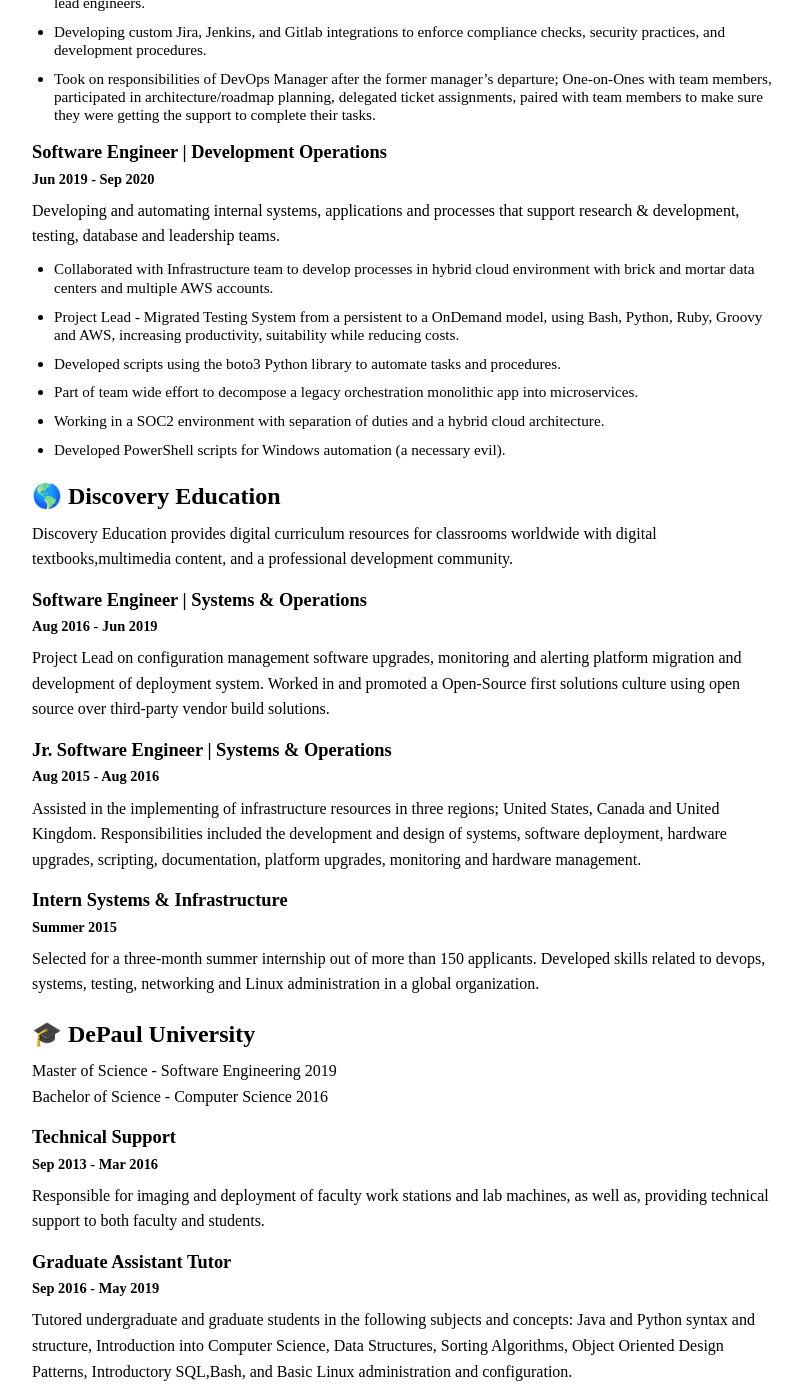
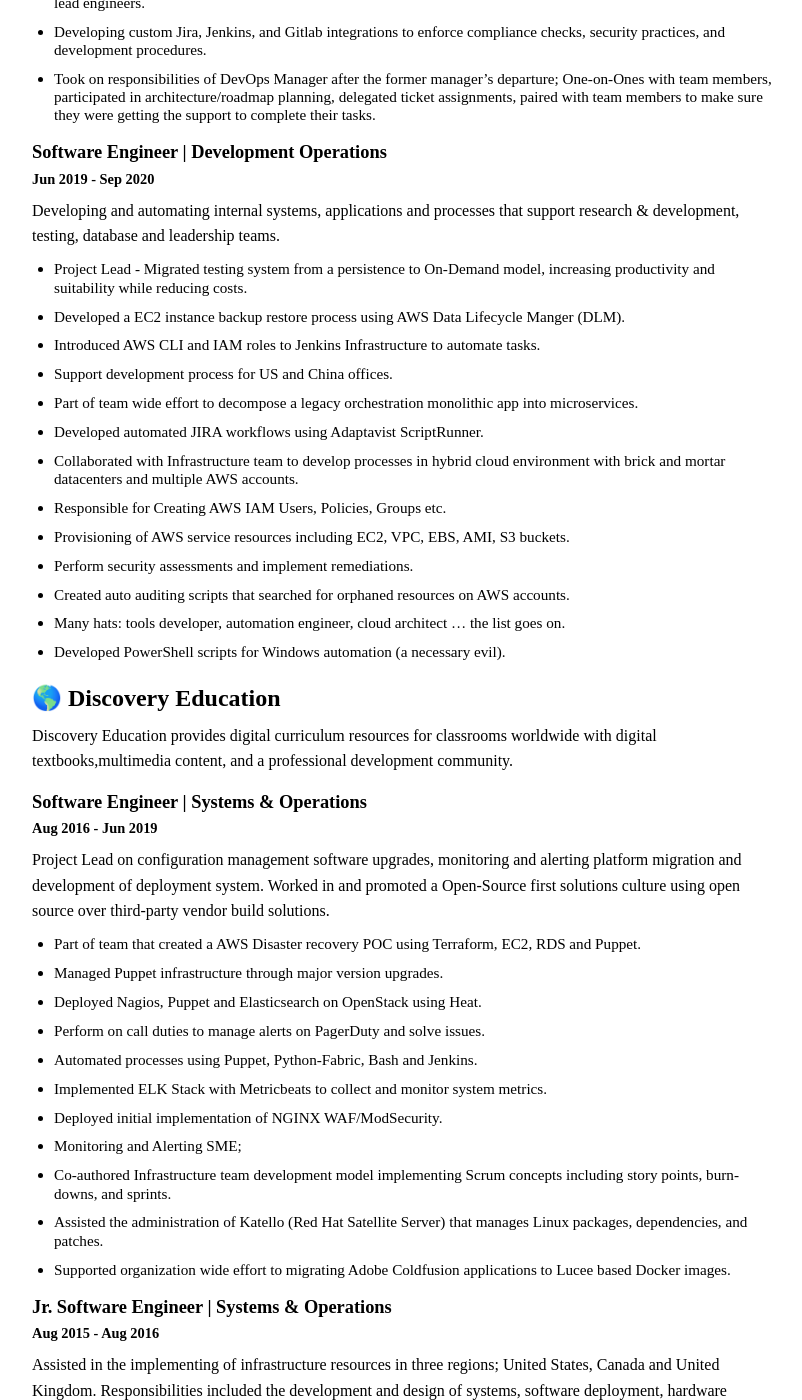
Before and after one commit to nickstanley574/nickstanley574.github.io, a Jekyll site: the page built from resume.md, in a window 1280 px wide and 1400 px high, scrolled down 301 px. Shown: the whole window, without its empty margins (238-1040 px from the left). Built offline with Jekyll 4.4.1, drawn with Linux system fonts in a browser that asks for light colours; some of the changed text lies outside the part shown.

Commit message:
update resume

```diff
--- a/resume.md
+++ b/resume.md
@@ -21,11 +21,19 @@
 #### Jun 2019 - Sep 2020
 Developing and automating internal systems, applications and processes that support research & development, testing, database and leadership teams.
 
-* Collaborated with Infrastructure team to develop processes in hybrid cloud environment with brick and mortar data centers and multiple AWS accounts.
-* Project Lead - Migrated Testing System from a persistent to a OnDemand model, using Bash, Python, Ruby, Groovy and AWS, increasing productivity, suitability while reducing costs.
-* Developed scripts using the boto3 Python library to automate tasks and procedures.
+
+* Project Lead - Migrated testing system from a persistence to On-Demand model, increasing productivity and suitability while reducing costs.
+* Developed a EC2 instance backup restore process using AWS Data Lifecycle Manger (DLM).
+* Introduced AWS CLI and IAM roles to Jenkins Infrastructure to automate tasks.
+* Support development process for US and China offices.
 * Part of team wide effort to decompose a legacy orchestration monolithic app into microservices.
-* Working in a SOC2 environment with separation of duties and a hybrid cloud architecture.
+* Developed automated JIRA workflows using Adaptavist ScriptRunner.
+* Collaborated with Infrastructure team to develop processes in hybrid cloud environment with brick and mortar datacenters and multiple AWS accounts.
+* Responsible for Creating AWS IAM Users, Policies, Groups etc.
+* Provisioning of AWS service resources including EC2, VPC, EBS, AMI, S3 buckets.
+* Perform security assessments and implement remediations.
+* Created auto auditing scripts that searched for orphaned resources on AWS accounts.
+* Many hats: tools developer, automation engineer, cloud architect ... the list goes on.
 * Developed PowerShell scripts for Windows automation (a necessary evil).
 
 ## 🌎 Discovery Education
@@ -35,13 +43,38 @@
 #### Aug 2016 - Jun 2019
 Project Lead on configuration management software upgrades, monitoring and alerting platform migration and development of deployment system. Worked in and promoted a Open-Source first solutions culture using open source over third-party vendor build solutions.
 
+* Part of team that created a AWS Disaster recovery POC using Terraform, EC2, RDS and Puppet.
+* Managed Puppet infrastructure through major version upgrades.
+* Deployed Nagios, Puppet and Elasticsearch on OpenStack using Heat.
+* Perform on call duties to manage alerts on PagerDuty and solve issues.
+* Automated processes using Puppet, Python-Fabric, Bash and Jenkins.
+* Implemented ELK Stack with Metricbeats to collect and monitor system metrics.
+* Deployed initial implementation of NGINX WAF/ModSecurity.
+* Monitoring and Alerting SME;
+* Co-authored Infrastructure team development model implementing Scrum concepts including story points, burn-downs, and sprints.
+* Assisted the administration of Katello (Red Hat Satellite Server) that manages Linux packages, dependencies, and patches.
+* Supported organization wide effort to migrating Adobe Coldfusion applications to Lucee based Docker images.
+
 ### Jr. Software Engineer | Systems & Operations
 #### Aug 2015 - Aug 2016
 Assisted in the implementing of infrastructure resources in three regions; United States, Canada and United Kingdom. Responsibilities included the development and design of systems, software deployment, hardware upgrades, scripting, documentation, platform upgrades, monitoring and hardware management.
 
+* Migrated Gluster volumes to AWS S3 using AWS Snowball.
+* Maintained the SDLCs for Coldfusion/Lucee, Meteor, and Flask web applications.
+* Redesigned and deployed Nagios implementation using Puppet.
+* Configured the intrusion prevention software Fail2Ban to prevent brute force attacks.
+* Supported the org’s content publishing pipeline using S3, Handbrake, Gluster, and Cyberduck.
+* Analyzed and resolved merge conflicts in Git and SVN.
+
 ### Intern Systems & Infrastructure
 #### Summer 2015
 Selected for a three-month summer internship out of more than 150 applicants. Developed skills related to devops, systems, testing, networking and Linux administration in a global organization.
+
+* Installed, upgraded, and configured CentOS 6.x, and 7.x nodes.
+* Developed Puppet modules and downloaded pre-written modules from Puppet Forge.
+* General Linux administration on 500+ nodes in three geographic regions.
+* Implemented pre-built and custom Nagios checks.
+* Configured Apache and Nginx.
 
 ## 🎓 DePaul University
 
```
